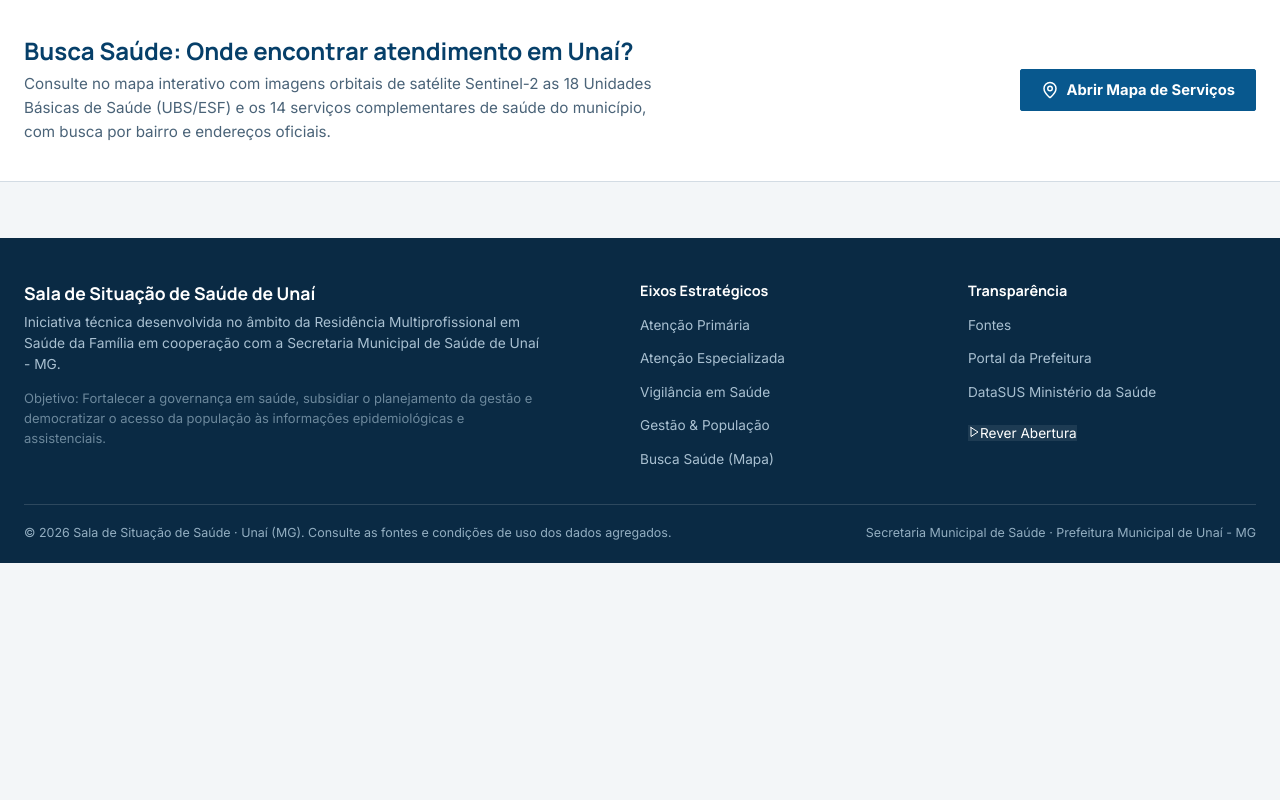
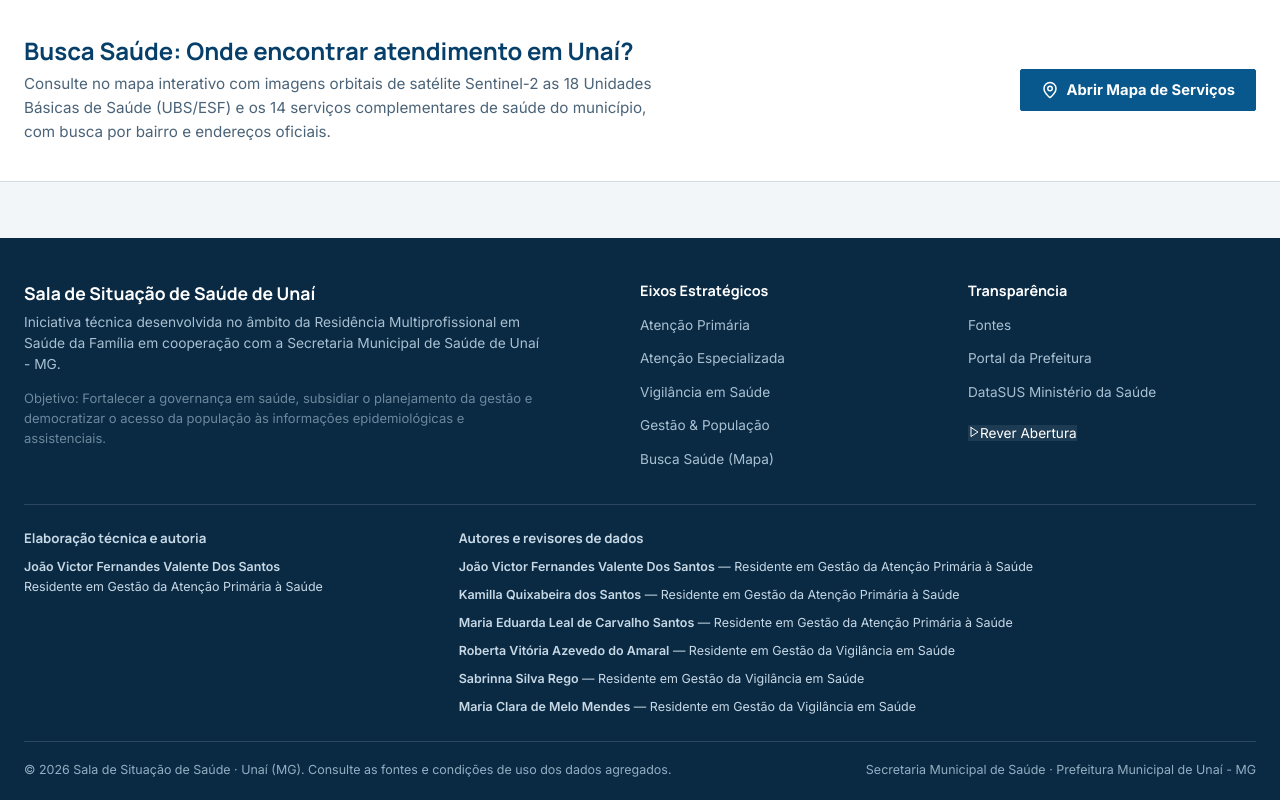
Before and after one commit to VictorFBio/sala-situacao-unai-v2, a React (Vite) app: page / in a window 1280 px wide. Shown: the part 1343-2143 px from the top of the page. Before the commit the page ends 1906 px from the top, so only its background shows below. Built offline with nearby package versions, Linux system fonts and the light colour scheme.

Commit message:
content: integrar autoria e revisão de dados no ecossistema

```diff
--- a/modules.json
+++ b/modules.json
@@ -9,7 +9,7 @@
     {
       "id": "portal",
       "repository": "VictorFBio/sala-situacao-unai-portal",
-      "revision": "e77667334361d7943c8356df3a233b15d1c48c08",
+      "revision": "955c0f1bf34511a7a117cb0eb103100b5c17edf6",
       "destination": "/",
       "buildCommand": ["node", "scripts/build.mjs"],
       "output": "dist"
--- a/src/components/Footer.jsx
+++ b/src/components/Footer.jsx
@@ -1,5 +1,14 @@
 import React from 'react';
 import { Play } from 'lucide-react';
+
+const contributors = [
+  { name: 'João Victor Fernandes Valente Dos Santos', role: 'Residente em Gestão da Atenção Primária à Saúde' },
+  { name: 'Kamilla Quixabeira dos Santos', role: 'Residente em Gestão da Atenção Primária à Saúde' },
+  { name: 'Maria Eduarda Leal de Carvalho Santos', role: 'Residente em Gestão da Atenção Primária à Saúde' },
+  { name: 'Roberta Vitória Azevedo do Amaral', role: 'Residente em Gestão da Vigilância em Saúde' },
+  { name: 'Sabrinna Silva Rego', role: 'Residente em Gestão da Vigilância em Saúde' },
+  { name: 'Maria Clara de Melo Mendes', role: 'Residente em Gestão da Vigilância em Saúde' }
+];
 
 export default function Footer({ onRouteChange, onReplayIntro }) {
   const portalBase = import.meta.env.VITE_PORTAL_BASE;
@@ -53,6 +62,17 @@ export default function Footer({ onRouteChange, onReplayIntro }) {
           </div>
         </div>
 
+        <div className="footer-credits">
+          <section aria-labelledby="elaboracao-tecnica">
+            <h4 id="elaboracao-tecnica">Elaboração técnica e autoria</h4>
+            <p><strong>{contributors[0].name}</strong><br />{contributors[0].role}</p>
+          </section>
+          <section aria-labelledby="autoria-revisao">
+            <h4 id="autoria-revisao">Autores e revisores de dados</h4>
+            <ul>{contributors.map(person => <li key={person.name}><strong>{person.name}</strong> — {person.role}</li>)}</ul>
+          </section>
+        </div>
+
         {/* Linha Inferior com Créditos */}
         <div className="footer-bottom">
           <div>
--- a/src/index.css
+++ b/src/index.css
@@ -467,6 +467,12 @@ table.data-table { width: 100%; border-collapse: collapse; font-size: .82rem; }
 .footer-links a, .footer-links button { color: #A9C0D1; font-size: .85rem; text-align: left; padding: 0; }
 .footer-links a:hover, .footer-links button:hover { color: #fff; text-decoration: underline; }
 .footer-bottom { padding-top: 18px; border-top: 1px solid rgba(255, 255, 255, .14); font-size: .78rem; color: #93AEC1; display: flex; justify-content: space-between; gap: 12px; flex-wrap: wrap; }
+.footer-credits { display: grid; grid-template-columns: 1fr 2fr; gap: 36px; padding: 24px 0; border-top: 1px solid rgba(255,255,255,.14); color: #C7D8E5; font-size: .78rem; line-height: 1.6; }
+.footer-credits h4 { font-size: .83rem; line-height: 1.4; margin: 0 0 10px; color: inherit; }
+.footer-credits p { font-size: inherit; line-height: inherit; margin: 0; color: inherit; }
+.footer-credits ul { list-style: none; display: grid; gap: 8px; }
+.footer-credits strong { font-weight: 600; }
+@media(max-width:600px) { .footer-credits { grid-template-columns: 1fr; gap: 22px; } }
 
 /* ============ Estados ============ */
 .state-box { max-width: 560px; margin: 0 auto; padding: 72px 24px; text-align: center; }
```
